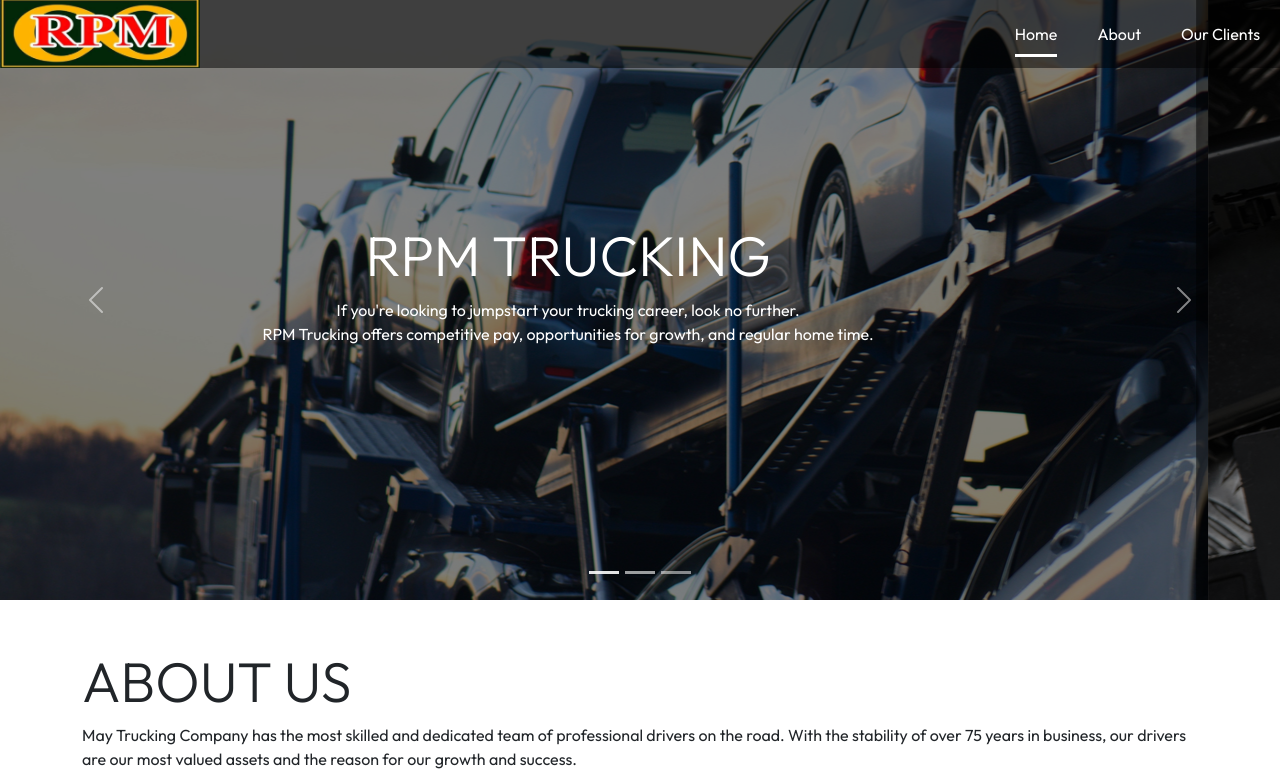
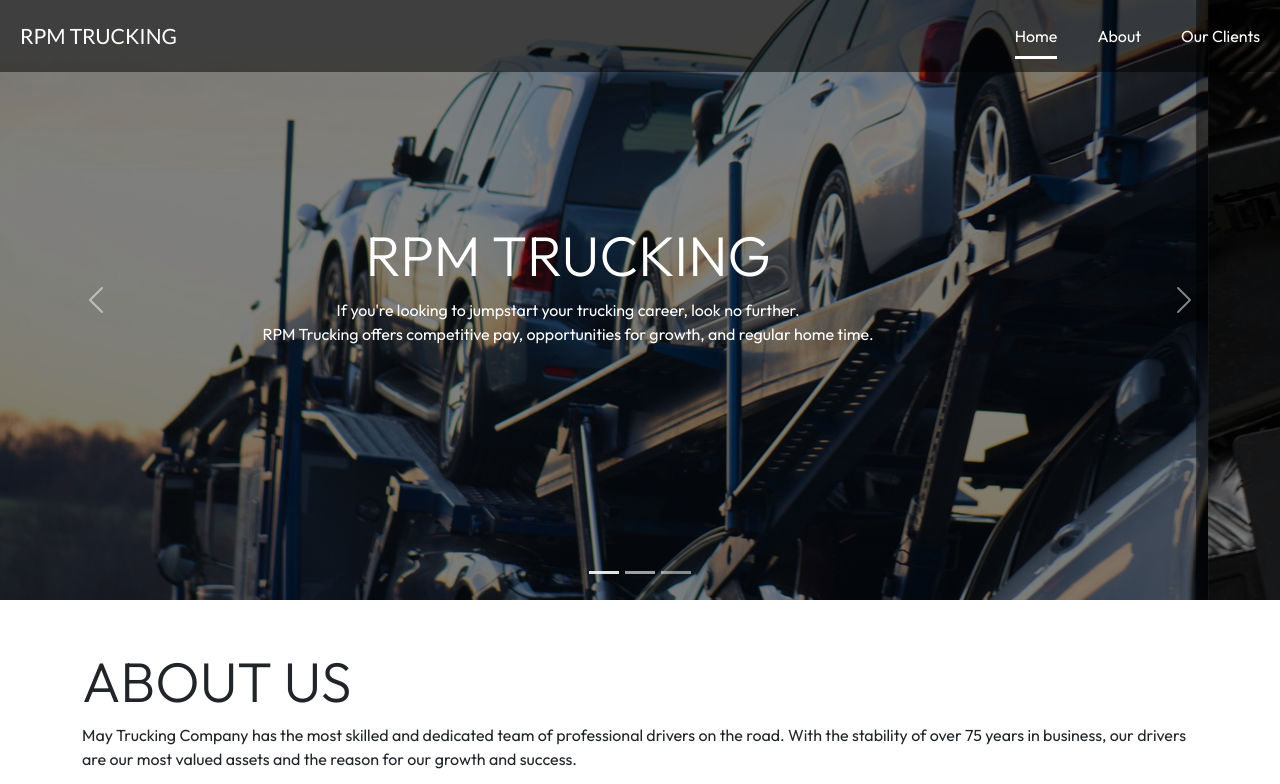
Before and after one commit to johnpaulcxz/trucking, a plain HTML site: page index.html in a window 1280 px wide. Shown: the top 784 px of the page. Drawn offline with nearby package versions, Linux system fonts and the light colour scheme.

Commit message:
changes 03042022

```diff
--- a/assets/css/overwrite.css
+++ b/assets/css/overwrite.css
@@ -66,7 +66,15 @@ h1.display-1 {
 
 .site-logo {
     font-size: 21px;
-    font-weight: 700;
+    font-weight: 400;
+    color: #fff;
+    padding: 20px;
+    display: block;
+    font-family: 'Lato', cursive;
+}
+
+.site-logo:hover {
+    color: #fff;
 }
 
 .site-logo img {
--- a/index.html
+++ b/index.html
@@ -4,13 +4,20 @@
     <!-- Required meta tags -->
     <meta charset="utf-8">
     <meta name="viewport" content="width=device-width, initial-scale=1">
+    <title>Welcome RPM Trucking</title>
+    <meta name="keywords" content="RPM TRUCKING, TRUCKING, truck, cars, lifts" />
+    <meta name="description" content="If you're looking to jumpstart your trucking career, look no further.RPM Trucking offers competitive pay, opportunities for growth, and regular home time." />
     <link rel="preconnect" href="https://fonts.googleapis.com">
     <link rel="preconnect" href="https://fonts.gstatic.com" crossorigin>
-    <link href="https://fonts.googleapis.com/css2?family=Lato:wght@100;300&family=Outfit:wght@300;400;500;600;700;800;900&display=swap" rel="stylesheet">
+    <link href="https://fonts.googleapis.com/css2?family=Bebas+Neue&family=Lato:wght@100;300;400;700;900&family=Outfit:wght@300;400;500;600;700;800;900&display=swap" rel="stylesheet">
     <!-- Bootstrap CSS -->
     <link href="https://cdn.jsdelivr.net/npm/bootstrap@5.0.2/dist/css/bootstrap.min.css" rel="stylesheet" integrity="sha384-EVSTQN3/azprG1Anm3QDgpJLIm9Nao0Yz1ztcQTwFspd3yD65VohhpuuCOmLASjC" crossorigin="anonymous">
     <link href="assets/css/overwrite.css" rel="stylesheet" />
-    <title>Welcome to Site Name</title>
+    <link rel="shortcut icon" href="assets/images/favicon/favicon.ico">
+    <link rel="icon" href="assets/images/favicon/favicon-32x32.png" sizes="32x32" />
+    <link rel="icon" href="assets/images/favicon/android-chrome-192x192.png" sizes="192x192" />
+    <link rel="apple-touch-icon" href="assets/images/favicon/apple-touch-icon.png" />
+    <meta name="msapplication-TileImage" content="assets/images/favicon/android-chrome-512x512.png" />
 </head>
 <body class="app home">
     <div class="main">
@@ -18,7 +25,7 @@
             <div class="row align-items-center">
                 <div class="col-lg-4 col-md-4 col-12 site-logo-wrapper">
                     <a href="index.html" class="site-logo">
-                        <img src="assets/images/site-logo.jpg" />
+                       RPM TRUCKING
                     </a>
                 </div>
                 <div class="col-lg-8 col-md-8 col-12 text-end nav-wrapper">
```
Also changed, not shown: about.html (+8 -1 lines), clients.html (+8 -1 lines), assets/images/favicon/android-chrome-192x192.png (added), assets/images/favicon/android-chrome-512x512.png (added), assets/images/favicon/apple-touch-icon.png (added), assets/images/favicon/favicon-16x16.png (added), assets/images/favicon/favicon-32x32.png (added), assets/images/favicon/favicon.ico (added), assets/images/favicon/site.webmanifest (added), assets/images/site-logo.png (added).
